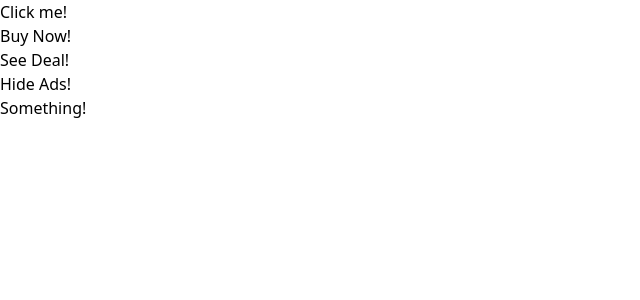
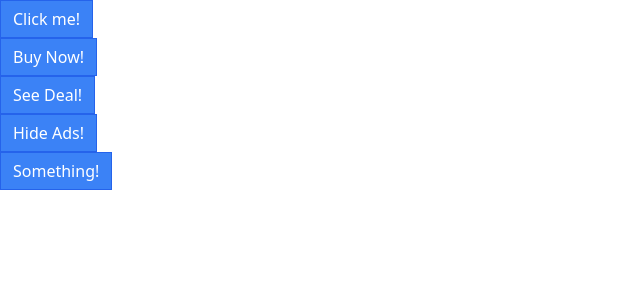
Before and after one commit to gulsenkeskin/react-comps, a React (Create React App) app: page / in a window 1280 px wide. Shown: the top 300 px of the page, without its empty margins (0-640 px from the left). Built offline with nearby package versions, Linux system fonts and the light colour scheme.

Commit message:
Update Button.js

```diff
--- a/src/Button.js
+++ b/src/Button.js
@@ -1,10 +1,14 @@
 import PropTypes from "prop-types";
 import React from "react";
 function Button({ children, primary, secondary, success, warning, danger }) {
-  return <button>{children}</button>;
+  return (
+    <button className="px-3 py-1.5 border border-blue-600 bg-blue-500 text-white">
+      {children}
+    </button>
+  );
 }
 
-Button.propTypes = {
+Button.prototype = {
   chackVariationValue: ({ primary, secondary, success, warning, danger }) => {
     //true olan durumların sayısını verir : birden fazla aynı stil için özlellik eklenmemesi için
     const count =
```
